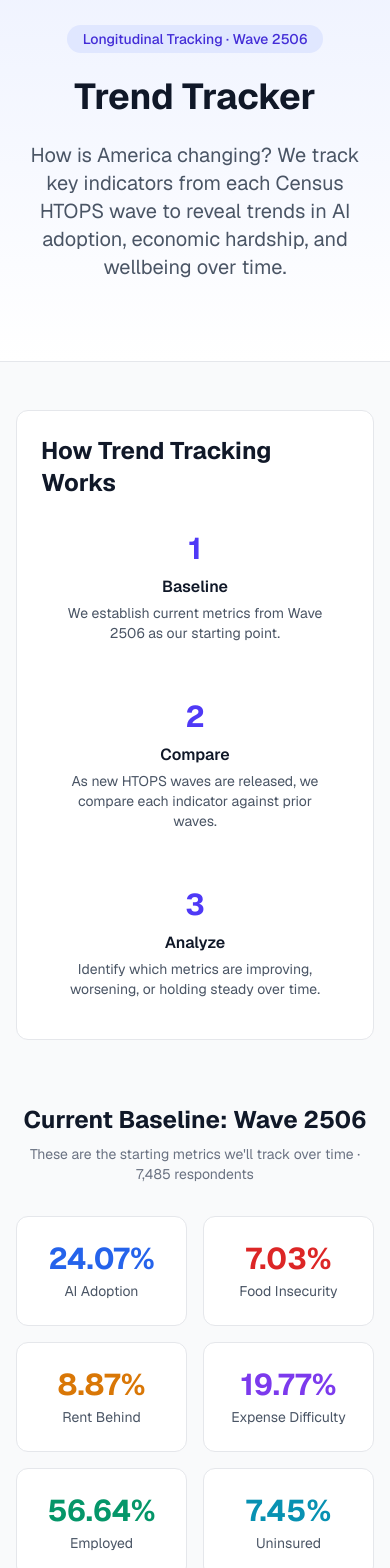
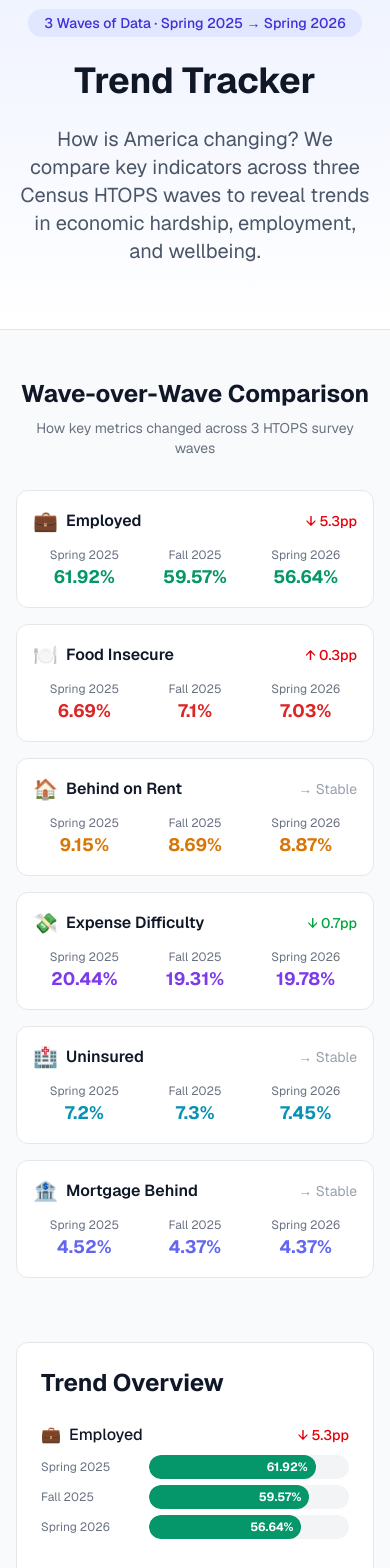
Before and after one commit to kianbob/americanpulse, a Next.js app: page /trends in a window 390 px wide. Shown: the part 120-1688 px from the top of the page. Built offline with nearby package versions, Linux system fonts and the light colour scheme.

Commit message:
Fix homepage layout, add trends data, clean up sister sites

```diff
--- a/app/layout.tsx
+++ b/app/layout.tsx
@@ -57,7 +57,7 @@ export default function RootLayout({
   return (
     <html
       lang="en"
-      className={`${geistSans.variable} ${geistMono.variable} h-full antialiased`}
+      className={`${geistSans.variable} ${geistMono.variable} h-full antialiased scroll-smooth`}
     >
       <body className="min-h-full flex flex-col">
         {/* GA: Add tracking ID here */}
--- a/app/page.tsx
+++ b/app/page.tsx
@@ -67,7 +67,6 @@ export default function Home() {
     { value: `${h.housingBurden.rentBehindPct}%`, label: 'Behind on Rent', color: '#dc2626' },
     { value: `${h.uninsuredPct}%`, label: 'Uninsured', color: '#7c3aed' },
     { value: `${h.employedPct}%`, label: 'Employed', color: '#059669' },
-    { value: `${h.expenseDifficultyPct}%`, label: 'Expense Difficulty', color: '#0891b2' },
     { value: '17.9%', label: 'Trust Congress', color: '#ef4444' },
   ];
 
@@ -105,15 +104,18 @@ export default function Home() {
           <div className="flex flex-wrap items-center justify-center gap-4 mb-8">
             <a
               href="#explore"
-              className="inline-flex items-center px-6 py-3 bg-[--primary] text-white rounded-lg font-medium hover:bg-blue-700 transition-colors"
+              className="inline-flex items-center gap-2 px-8 py-4 bg-[--primary] text-white rounded-xl font-semibold text-lg shadow-lg shadow-blue-500/25 hover:bg-blue-700 hover:shadow-xl hover:shadow-blue-500/30 hover:-translate-y-0.5 transition-all"
             >
-              Explore the data
+              Explore the Data
+              <svg className="w-5 h-5" fill="none" viewBox="0 0 24 24" stroke="currentColor" strokeWidth={2}>
+                <path strokeLinecap="round" strokeLinejoin="round" d="M19 9l-7 7-7-7" />
+              </svg>
             </a>
             <Link
               href="/calculator"
-              className="inline-flex items-center px-6 py-3 border-2 border-[--primary] text-[--primary] rounded-lg font-medium hover:bg-[--primary-light] transition-colors"
+              className="inline-flex items-center gap-2 px-8 py-4 border-2 border-[--primary] text-[--primary] rounded-xl font-semibold text-lg hover:bg-[--primary] hover:text-white hover:-translate-y-0.5 transition-all"
             >
-              Take the quiz
+              🧪 Take the Quiz
             </Link>
           </div>
           <div className="inline-flex items-center gap-2 bg-[--primary-light] text-[--primary] px-4 py-2 rounded-full text-sm font-medium">
@@ -159,6 +161,7 @@ export default function Home() {
             <StatCard key={s.label} value={s.value} label={s.label} color={s.color} />
           ))}
         </div>
+        <p className="text-xs text-gray-400 text-center mt-3">Source: U.S. Census Bureau HTOPS Wave 2506 · March 2026</p>
       </section>
 
       {/* Topic Cards */}
--- a/app/trends/page.tsx
+++ b/app/trends/page.tsx
@@ -7,183 +7,272 @@ import type { Metadata } from 'next';
 export const metadata: Metadata = {
   title: 'Trend Tracker: How America Is Changing | American Pulse',
   description:
-    'Track key indicators over time: AI adoption, food insecurity, housing burden, employment, and more. Current Wave 2506 baseline from Census HTOPS data.',
+    'Track key indicators over time: AI adoption, food insecurity, housing burden, employment, and more across Census HTOPS waves 2502, 2504, and 2506.',
 };
 
-interface Headlines {
-  aiUsagePct: number;
-  foodInsufficientPct: number;
-  housingBurden: { rentBehindPct: number; mortgageBehindPct: number };
+interface WaveMetrics {
+  employedPct: number;
+  foodInsecurePct: number;
+  rentBehindPct: number;
+  expenseDiffPct: number;
   uninsuredPct: number;
-  employedPct: number;
-  expenseDifficultyPct: number;
+  mortBehindPct: number;
 }
 
-interface NationalStats {
-  meta: { source: string; wave: string; sampleSize: number; note: string };
-  headlines: Headlines;
+interface WaveData {
+  wave: string;
+  label: string;
+  date: string;
+  sampleSize: number;
+  metrics: WaveMetrics;
+}
+
+interface TrendsData {
+  waves: WaveData[];
+  note: string;
+}
+
+const metricConfig = [
+  { key: 'employedPct' as const, label: 'Employed', color: '#059669', description: 'Adults who worked in past 7 days', icon: '💼', goodDirection: 'up' as const },
+  { key: 'foodInsecurePct' as const, label: 'Food Insecure', color: '#dc2626', description: 'Households with sometimes/often not enough to eat', icon: '🍽️', goodDirection: 'down' as const },
+  { key: 'rentBehindPct' as const, label: 'Behind on Rent', color: '#d97706', description: 'Renters behind on payments', icon: '🏠', goodDirection: 'down' as const },
+  { key: 'expenseDiffPct' as const, label: 'Expense Difficulty', color: '#7c3aed', description: 'Very/somewhat difficult to pay expenses', icon: '💸', goodDirection: 'down' as const },
+  { key: 'uninsuredPct' as const, label: 'Uninsured', color: '#0891b2', description: 'Adults without health insurance', icon: '🏥', goodDirection: 'down' as const },
+  { key: 'mortBehindPct' as const, label: 'Mortgage Behind', color: '#6366f1', description: 'Homeowners behind on mortgage', icon: '🏦', goodDirection: 'down' as const },
+];
+
+function TrendArrow({ current, previous, goodDirection }: { current: number; previous: number; goodDirection: 'up' | 'down' }) {
+  const diff = current - previous;
+  const absDiff = Math.abs(diff);
+  if (absDiff < 0.3) return <span className="text-gray-400 text-sm">→ Stable</span>;
+
+  const isUp = diff > 0;
+  const isGood = goodDirection === 'up' ? isUp : !isUp;
+
+  return (
+    <span className={`text-sm font-medium ${isGood ? 'text-green-600' : 'text-red-600'}`}>
+      {isUp ? '↑' : '↓'} {absDiff.toFixed(1)}pp
+    </span>
+  );
 }
 
 export default function TrendsPage() {
-  const raw = fs.readFileSync(path.join(process.cwd(), 'public/data/national-stats.json'), 'utf-8');
-  const data: NationalStats = JSON.parse(raw);
-  const h = data.headlines;
-
-  const trackedMetrics = [
-    { label: 'AI Adoption', value: `${h.aiUsagePct}%`, color: '#2563eb', description: 'Americans using AI tools in past 2 months' },
-    { label: 'Food Insecurity', value: `${h.foodInsufficientPct}%`, color: '#dc2626', description: 'Households with sometimes/often not enough to eat' },
-    { label: 'Rent Behind', value: `${h.housingBurden.rentBehindPct}%`, color: '#d97706', description: 'Renters behind on payments' },
-    { label: 'Expense Difficulty', value: `${h.expenseDifficultyPct}%`, color: '#7c3aed', description: 'Finding it somewhat/very difficult to pay expenses' },
-    { label: 'Employed', value: `${h.employedPct}%`, color: '#059669', description: 'Adults who worked in the past 7 days' },
-    { label: 'Uninsured', value: `${h.uninsuredPct}%`, color: '#0891b2', description: 'Adults without health insurance' },
-  ];
+  const raw = fs.readFileSync(path.join(process.cwd(), 'public/data/trends-data.json'), 'utf-8');
+  const data: TrendsData = JSON.parse(raw);
+  const waves = data.waves;
+  const latest = waves[waves.length - 1];
+  const previous = waves[waves.length - 2];
 
   return (
     <div>
       {/* Hero */}
       <section className="bg-gradient-to-b from-indigo-50 to-white border-b border-gray-200">
-        <div className="max-w-7xl mx-auto px-4 sm:px-6 lg:px-8 py-20 sm:py-28 text-center">
+        <div className="max-w-7xl mx-auto px-4 sm:px-6 lg:px-8 py-16 sm:py-24 text-center">
           <div className="inline-block bg-indigo-100 text-indigo-700 px-4 py-1 rounded-full text-sm font-medium mb-6">
-            Longitudinal Tracking &middot; Wave {data.meta.wave}
+            3 Waves of Data &middot; {waves[0].label} → {latest.label}
           </div>
           <h1 className="text-4xl sm:text-5xl lg:text-6xl font-bold text-gray-900 mb-6">
             Trend Tracker
           </h1>
           <p className="text-xl text-gray-600 max-w-3xl mx-auto">
-            How is America changing? We track key indicators from each Census HTOPS wave to
-            reveal trends in AI adoption, economic hardship, and wellbeing over time.
+            How is America changing? We compare key indicators across three Census HTOPS waves
+            to reveal trends in economic hardship, employment, and wellbeing.
           </p>
         </div>
       </section>
 
       <div className="max-w-7xl mx-auto px-4 sm:px-6 lg:px-8 py-12 space-y-16">
-        {/* How It Works */}
-        <section className="bg-white rounded-xl border border-gray-200 p-6 sm:p-8">
-          <h2 className="text-2xl font-bold text-gray-900 mb-4">How Trend Tracking Works</h2>
-          <div className="grid sm:grid-cols-3 gap-6">
-            <div className="text-center p-4">
-              <div className="text-3xl font-bold text-indigo-600 mb-2">1</div>
-              <h3 className="font-semibold text-gray-900 mb-1">Baseline</h3>
-              <p className="text-sm text-gray-600">
-                We establish current metrics from Wave {data.meta.wave} as our starting point.
+
+        {/* Wave-over-Wave Comparison Table */}
+        <section>
+          <h2 className="text-2xl font-bold text-gray-900 mb-2 text-center">Wave-over-Wave Comparison</h2>
+          <p className="text-sm text-gray-500 mb-8 text-center">
+            How key metrics changed across {waves.length} HTOPS survey waves
           </p>
-            </div>
-            <div className="text-center p-4">
-              <div className="text-3xl font-bold text-indigo-600 mb-2">2</div>
-              <h3 className="font-semibold text-gray-900 mb-1">Compare</h3>
-              <p className="text-sm text-gray-600">
-                As new HTOPS waves are released, we compare each indicator against prior waves.
-              </p>
-            </div>
-            <div className="text-center p-4">
-              <div className="text-3xl font-bold text-indigo-600 mb-2">3</div>
-              <h3 className="font-semibold text-gray-900 mb-1">Analyze</h3>
-              <p className="text-sm text-gray-600">
-                Identify which metrics are improving, worsening, or holding steady over time.
-              </p>
+
+          {/* Desktop table */}
+          <div className="hidden sm:block overflow-x-auto">
+            <table className="w-full bg-white rounded-xl border border-gray-200 overflow-hidden">
+              <thead>
+                <tr className="bg-gray-50 border-b border-gray-200">
+                  <th className="text-left px-6 py-4 text-sm font-semibold text-gray-900">Metric</th>
+                  {waves.map((w) => (
+                    <th key={w.wave} className="text-center px-6 py-4 text-sm font-semibold text-gray-900">
+                      <div>{w.label}</div>
+                      <div className="text-xs font-normal text-gray-500">Wave {w.wave} · n={w.sampleSize.toLocaleString()}</div>
+                    </th>
+                  ))}
+                  <th className="text-center px-6 py-4 text-sm font-semibold text-gray-900">Change</th>
+                </tr>
+              </thead>
+              <tbody>
+                {metricConfig.map((m, i) => (
+                  <tr key={m.key} className={i % 2 === 0 ? 'bg-white' : 'bg-gray-50'}>
+                    <td className="px-6 py-4">
+                      <div className="flex items-center gap-3">
+                        <span className="text-xl">{m.icon}</span>
+                        <div>
+                          <div className="font-medium text-gray-900">{m.label}</div>
+                          <div className="text-xs text-gray-500">{m.description}</div>
                         </div>
                       </div>
-        </section>
+                    </td>
+                    {waves.map((w) => (
+                      <td key={w.wave} className="text-center px-6 py-4">
+                        <span className="text-lg font-bold" style={{ color: m.color }}>
+                          {w.metrics[m.key]}%
+                        </span>
+                      </td>
+                    ))}
+                    <td className="text-center px-6 py-4">
+                      <TrendArrow
+                        current={latest.metrics[m.key]}
+                        previous={waves[0].metrics[m.key]}
+                        goodDirection={m.goodDirection}
+                      />
+                    </td>
+                  </tr>
+                ))}
+              </tbody>
+            </table>
+          </div>
 
-        {/* Current Baseline Snapshot */}
-        <section>
-          <h2 className="text-2xl font-bold text-gray-900 mb-2 text-center">
-            Current Baseline: Wave {data.meta.wave}
-          </h2>
-          <p className="text-sm text-gray-500 mb-8 text-center">
-            These are the starting metrics we&apos;ll track over time &middot; {data.meta.sampleSize.toLocaleString()} respondents
-          </p>
-          <div className="grid grid-cols-2 sm:grid-cols-3 lg:grid-cols-6 gap-4">
-            {trackedMetrics.map((m) => (
-              <StatCard key={m.label} value={m.value} label={m.label} color={m.color} />
+          {/* Mobile cards */}
+          <div className="sm:hidden space-y-4">
+            {metricConfig.map((m) => (
+              <div key={m.key} className="bg-white rounded-xl border border-gray-200 p-4">
+                <div className="flex items-center gap-2 mb-3">
+                  <span className="text-xl">{m.icon}</span>
+                  <span className="font-semibold text-gray-900">{m.label}</span>
+                  <span className="ml-auto">
+                    <TrendArrow
+                      current={latest.metrics[m.key]}
+                      previous={waves[0].metrics[m.key]}
+                      goodDirection={m.goodDirection}
+                    />
+                  </span>
+                </div>
+                <div className="grid grid-cols-3 gap-2 text-center">
+                  {waves.map((w) => (
+                    <div key={w.wave}>
+                      <div className="text-xs text-gray-500">{w.label}</div>
+                      <div className="text-lg font-bold" style={{ color: m.color }}>{w.metrics[m.key]}%</div>
+                    </div>
                   ))}
-          </div>
-        </section>
-
-        {/* Detailed Metrics */}
-        <section className="bg-white rounded-xl border border-gray-200 p-6 sm:p-8">
-          <h2 className="text-2xl font-bold text-gray-900 mb-6">Metric Details</h2>
-          <div className="space-y-6">
-            {trackedMetrics.map((m) => (
-              <div key={m.label} className="flex items-center gap-4 p-4 bg-gray-50 rounded-lg">
-                <div className="text-3xl font-bold min-w-[80px] text-right" style={{ color: m.color }}>
-                  {m.value}
-                </div>
-                <div>
-                  <div className="font-semibold text-gray-900">{m.label}</div>
-                  <div className="text-sm text-gray-500">{m.description}</div>
                 </div>
               </div>
             ))}
           </div>
         </section>
 
-        {/* Wave Comparison Placeholder */}
-        <section className="bg-white rounded-xl border-2 border-dashed border-gray-300 p-6 sm:p-8">
-          <h2 className="text-2xl font-bold text-gray-900 mb-4">Wave-over-Wave Comparison</h2>
-          <div className="text-center py-12">
-            <div className="text-4xl mb-4">&#128202;</div>
-            <h3 className="text-lg font-semibold text-gray-700 mb-2">Coming Soon</h3>
-            <p className="text-gray-500 max-w-lg mx-auto">
-              Historical wave comparison coming soon as we collect more data points.
-              The Census Bureau releases new HTOPS waves periodically, and we&apos;ll add trend
-              charts showing how each metric changes over time.
-            </p>
+        {/* Visual Trend Bars */}
+        <section className="bg-white rounded-xl border border-gray-200 p-6 sm:p-8">
+          <h2 className="text-2xl font-bold text-gray-900 mb-6">Trend Overview</h2>
+          <div className="space-y-8">
+            {metricConfig.map((m) => {
+              const maxVal = Math.max(...waves.map(w => w.metrics[m.key])) * 1.2;
+              return (
+                <div key={m.key}>
+                  <div className="flex items-center justify-between mb-2">
+                    <div className="flex items-center gap-2">
+                      <span>{m.icon}</span>
+                      <span className="font-medium text-gray-900">{m.label}</span>
                     </div>
-          <div className="grid sm:grid-cols-2 lg:grid-cols-3 gap-4 mt-6">
-            {['AI Adoption Trend', 'Food Insecurity Trend', 'Housing Burden Trend', 'Employment Trend', 'Expense Difficulty Trend', 'Uninsured Rate Trend'].map((title) => (
-              <div key={title} className="p-4 bg-gray-50 rounded-lg border border-gray-200 text-center">
-                <div className="text-sm font-medium text-gray-400 mb-2">{title}</div>
-                <div className="h-16 flex items-center justify-center">
-                  <span className="text-xs text-gray-400">Awaiting Wave 2 data</span>
+                    <TrendArrow
+                      current={latest.metrics[m.key]}
+                      previous={waves[0].metrics[m.key]}
+                      goodDirection={m.goodDirection}
+                    />
+                  </div>
+                  <div className="space-y-1.5">
+                    {waves.map((w) => (
+                      <div key={w.wave} className="flex items-center gap-3">
+                        <span className="text-xs text-gray-500 w-24 shrink-0">{w.label}</span>
+                        <div className="flex-1 bg-gray-100 rounded-full h-6 overflow-hidden">
+                          <div
+                            className="h-full rounded-full flex items-center justify-end pr-2"
+                            style={{
+                              width: `${(w.metrics[m.key] / maxVal) * 100}%`,
+                              backgroundColor: m.color,
+                              minWidth: '40px',
+                            }}
+                          >
+                            <span className="text-xs font-bold text-white">{w.metrics[m.key]}%</span>
+                          </div>
                         </div>
                       </div>
                     ))}
                   </div>
+                </div>
+              );
+            })}
+          </div>
         </section>
 
-        {/* What to Watch */}
+        {/* Key Takeaways */}
+        <section className="bg-gradient-to-r from-blue-50 to-indigo-50 rounded-xl border border-blue-200 p-6 sm:p-8">
+          <h2 className="text-2xl font-bold text-gray-900 mb-4">Key Takeaways</h2>
+          <div className="grid sm:grid-cols-2 gap-4">
+            <div className="bg-white/80 rounded-lg p-4">
+              <div className="text-red-600 font-semibold mb-1">📉 Employment Declining</div>
+              <p className="text-sm text-gray-600">
+                Employment dropped from {waves[0].metrics.employedPct}% to {latest.metrics.employedPct}% over three waves — a {(waves[0].metrics.employedPct - latest.metrics.employedPct).toFixed(1)} percentage point decline.
+              </p>
+            </div>
+            <div className="bg-white/80 rounded-lg p-4">
+              <div className="text-amber-600 font-semibold mb-1">🏠 Rent Burden Fluctuating</div>
+              <p className="text-sm text-gray-600">
+                Rent delinquency dipped to {waves[1].metrics.rentBehindPct}% in {waves[1].label} but rebounded to {latest.metrics.rentBehindPct}% — slightly below the {waves[0].label} rate.
+              </p>
+            </div>
+            <div className="bg-white/80 rounded-lg p-4">
+              <div className="text-green-600 font-semibold mb-1">💸 Expense Difficulty Improving</div>
+              <p className="text-sm text-gray-600">
+                The share of Americans finding it difficult to pay expenses fell from {waves[0].metrics.expenseDiffPct}% to {latest.metrics.expenseDiffPct}%.
+              </p>
+            </div>
+            <div className="bg-white/80 rounded-lg p-4">
+              <div className="text-blue-600 font-semibold mb-1">🤖 AI Data Now Available</div>
+              <p className="text-sm text-gray-600">
+                Wave 2506 introduced AI usage tracking for the first time — 24.1% of Americans report using AI tools.{' '}
+                <Link href="/ai" className="text-[--primary] hover:underline">Explore AI data →</Link>
+              </p>
+            </div>
+          </div>
+        </section>
+
+        {/* Data Notes */}
         <section className="bg-white rounded-xl border border-gray-200 p-6 sm:p-8">
-          <h2 className="text-2xl font-bold text-gray-900 mb-4">What to Watch</h2>
-          <div className="grid sm:grid-cols-2 gap-6">
-            <div>
-              <h3 className="font-semibold text-gray-900 mb-2">Leading Indicators</h3>
+          <h2 className="text-lg font-bold text-gray-900 mb-3">Methodology Notes</h2>
           <ul className="space-y-2 text-sm text-gray-600">
             <li className="flex items-start gap-2">
-                  <span className="text-blue-500 mt-0.5">&bull;</span>
-                  <span><span className="font-medium">AI adoption</span> &mdash; Is AI usage accelerating? Which demographics are catching up?</span>
+              <span className="text-gray-400 mt-0.5">•</span>
+              All percentages are weighted using PWEIGHT from each wave&apos;s public use file.
             </li>
             <li className="flex items-start gap-2">
-                  <span className="text-green-500 mt-0.5">&bull;</span>
-                  <span><span className="font-medium">Employment</span> &mdash; Are work patterns shifting as AI tools become more common?</span>
+              <span className="text-gray-400 mt-0.5">•</span>
+              AI usage questions were introduced in Wave 2506 and cannot be compared to prior waves.
+            </li>
+            <li className="flex items-start gap-2">
+              <span className="text-gray-400 mt-0.5">•</span>
+              Sample sizes vary by wave: {waves.map(w => `${w.label} (n=${w.sampleSize.toLocaleString()})`).join(', ')}.
+            </li>
+            <li className="flex items-start gap-2">
+              <span className="text-gray-400 mt-0.5">•</span>
+              Small changes (&lt;0.5pp) may not be statistically significant given sample sizes.
             </li>
           </ul>
-            </div>
-            <div>
-              <h3 className="font-semibold text-gray-900 mb-2">Hardship Indicators</h3>
-              <ul className="space-y-2 text-sm text-gray-600">
-                <li className="flex items-start gap-2">
-                  <span className="text-red-500 mt-0.5">&bull;</span>
-                  <span><span className="font-medium">Food insecurity</span> &mdash; Are more Americans struggling to put food on the table?</span>
-                </li>
-                <li className="flex items-start gap-2">
-                  <span className="text-amber-500 mt-0.5">&bull;</span>
-                  <span><span className="font-medium">Housing burden</span> &mdash; Is the rental crisis deepening or stabilizing?</span>
-                </li>
-              </ul>
-            </div>
-          </div>
         </section>
 
         {/* Cross-links */}
         <section className="bg-gray-50 rounded-xl p-8 print:hidden">
           <h2 className="text-xl font-bold text-gray-900 mb-4">Explore More</h2>
           <div className="flex flex-wrap gap-3">
-            <Link href="/ai" className="text-[--primary] hover:underline text-sm font-medium">AI Deep Dive &rarr;</Link>
-            <Link href="/ai/divide" className="text-[--primary] hover:underline text-sm font-medium">The AI Divide &rarr;</Link>
-            <Link href="/metro-rural" className="text-[--primary] hover:underline text-sm font-medium">Metro vs Rural &rarr;</Link>
-            <Link href="/compare" className="text-[--primary] hover:underline text-sm font-medium">Compare Regions &rarr;</Link>
-            <Link href="/downloads" className="text-[--primary] hover:underline text-sm font-medium">Download the Data &rarr;</Link>
+            <Link href="/ai" className="text-[--primary] hover:underline text-sm font-medium">AI Deep Dive →</Link>
+            <Link href="/ai/divide" className="text-[--primary] hover:underline text-sm font-medium">The AI Divide →</Link>
+            <Link href="/metro-rural" className="text-[--primary] hover:underline text-sm font-medium">Metro vs Rural →</Link>
+            <Link href="/compare" className="text-[--primary] hover:underline text-sm font-medium">Compare Regions →</Link>
+            <Link href="/downloads" className="text-[--primary] hover:underline text-sm font-medium">Download the Data →</Link>
           </div>
         </section>
       </div>
--- /dev/null
+++ b/public/data/trends-data.json
@@ -0,0 +1,47 @@
+{
+  "waves": [
+    {
+      "wave": "2502",
+      "label": "Spring 2025",
+      "date": "February 2025",
+      "sampleSize": 6740,
+      "metrics": {
+        "employedPct": 61.92,
+        "foodInsecurePct": 6.69,
+        "rentBehindPct": 9.15,
+        "expenseDiffPct": 20.44,
+        "uninsuredPct": 7.2,
+        "mortBehindPct": 4.52
+      }
+    },
+    {
+      "wave": "2504",
+      "label": "Fall 2025",
+      "date": "April 2025",
+      "sampleSize": 8850,
+      "metrics": {
+        "employedPct": 59.57,
+        "foodInsecurePct": 7.10,
+        "rentBehindPct": 8.69,
+        "expenseDiffPct": 19.31,
+        "uninsuredPct": 7.3,
+        "mortBehindPct": 4.37
+      }
+    },
+    {
+      "wave": "2506",
+      "label": "Spring 2026",
+      "date": "March 2026",
+      "sampleSize": 7485,
+      "metrics": {
+        "employedPct": 56.64,
+        "foodInsecurePct": 7.03,
+        "rentBehindPct": 8.87,
+        "expenseDiffPct": 19.78,
+        "uninsuredPct": 7.45,
+        "mortBehindPct": 4.37
+      }
+    }
+  ],
+  "note": "All percentages weighted using PWEIGHT. AI usage only available in Wave 2506. Uninsured calculated as respondents with no health insurance coverage from any source."
+}
```
Also changed, not shown: app/components/Footer.tsx (+3 -6 lines). Lines whose indentation alone changed are shown as unchanged.
